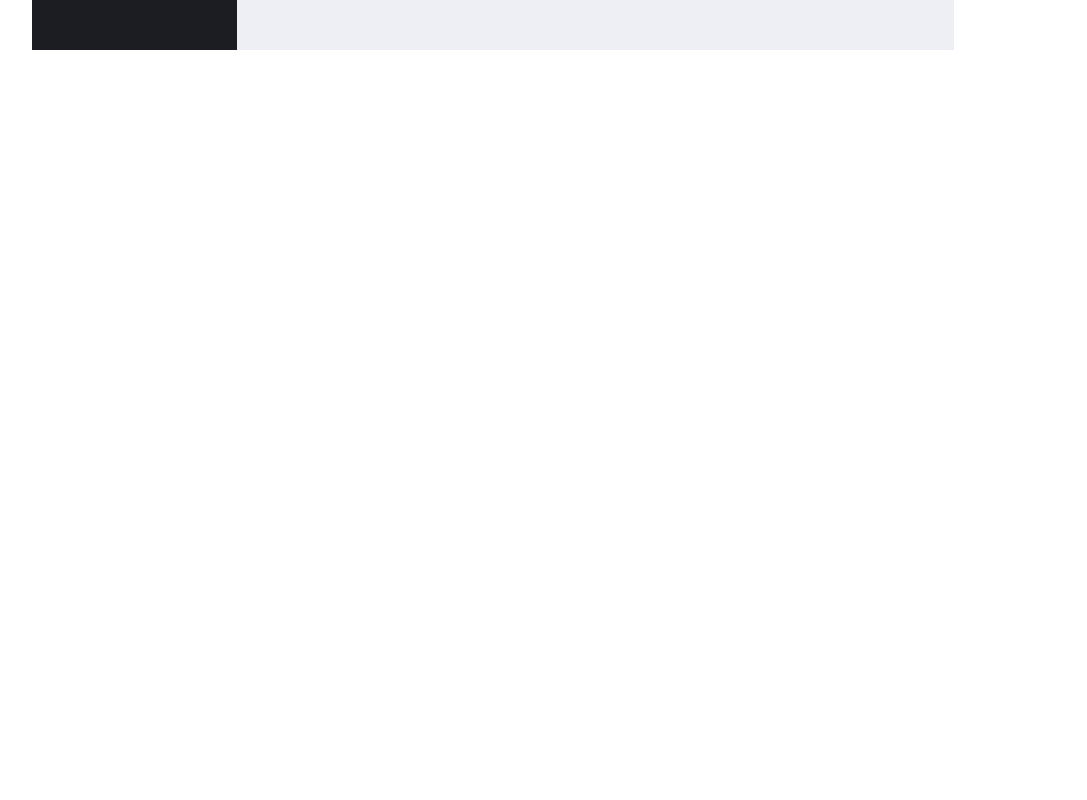
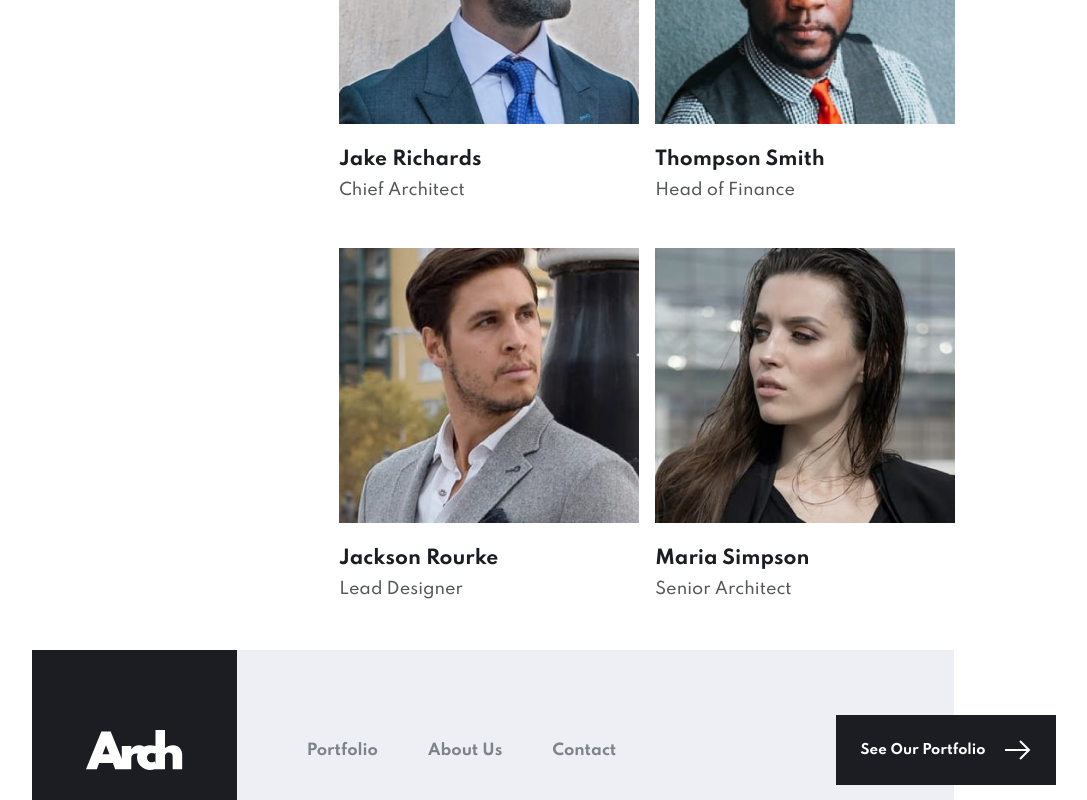
Before and after one commit to nejmimouhsine/arch-studio, a React (Create React App) app: page /about in a window 1280 px wide. Shown: the part 2000-2800 px from the top of the page, without its empty margins (96-1183 px from the left). Before the commit the page ends 2050 px from the top, so only its background shows below. Built offline with nearby package versions, Linux system fonts and the light colour scheme.

Commit message:
Redesign the query of some section and finish the leaders section with this finished the about us page done fully responsive

```diff
--- a/src/components/header/Header.js
+++ b/src/components/header/Header.js
@@ -1,6 +1,6 @@
 import React, { useState } from 'react';
 import './Header.scss';
-import { Link } from 'react-router-dom';
+import { Link, NavLink } from 'react-router-dom';
 
 import ArchLogo from '../../assets/logo.svg';
 import MenuToggle from '../../assets/icons/icon-hamburger.svg';
@@ -18,9 +18,9 @@
                 </div>
                 <nav className={toggle ? 'header_navigation active' : 'header_navigation' }>
                     <ul className='header_list'>
-                        <li><Link to='/portfolio' className='header_link'>Portfolio</Link></li>
-                        <li><Link to='/about' className='header_link'>About Us</Link></li>
-                        <li><Link to='/contact' className='header_link'>Contact</Link></li>
+                        <li><NavLink to='/portfolio' activeClassName='selected' className='header_link'>Portfolio</NavLink></li>
+                        <li><NavLink to='/about' activeClassName='selected' className='header_link'>About Us</NavLink></li>
+                        <li><NavLink to='/contact' activeClassName='selected' className='header_link'>Contact</NavLink></li>
                     </ul>
                 </nav>
                 <div className='header_toggle' onClick={handleToggle}>
--- a/src/components/header/Header.scss
+++ b/src/components/header/Header.scss
@@ -28,6 +28,22 @@
     }
 
     &_toggle { display: none; }
+}
+
+.selected {
+    color: #1B1D23;
+    position: relative;
+
+    &::after {
+        content: "";
+        position: absolute;
+        bottom: 0;
+        left: 50%;
+        transform: translateX(-50%);
+        height: 1px;
+        width: 25px;
+        background: #1B1D23;
+    }
 }
 
 @media only screen and (max-width: 750px) {
--- a/src/components/hero/Hero.scss
+++ b/src/components/hero/Hero.scss
@@ -87,6 +87,11 @@
 
 @media only screen and (max-width: 500px) {
     .hero {
-        height: 1400px;
+        height: 800px;
+        &_content {
+            padding-left: 0;
+            & h2 { display: none; }
+            & h3 { font-size: 35px; }
+        }
     }
 }
--- a/src/components/land/Land.scss
+++ b/src/components/land/Land.scss
@@ -51,3 +51,11 @@
         }
     }
 }
+
+@media only screen and (max-width: 500px) {
+    .land {
+        &_content {
+            & > * { max-width: 100%; }
+        }
+    }
+}
--- /dev/null
+++ b/src/components/leaders/Leaders.js
@@ -0,0 +1,40 @@
+import React from 'react';
+import './Leaders.scss';
+import { Link } from 'react-router-dom';
+import { LeadersData } from './LeadersData';
+
+import LinkedInIcon from '../../assets/icons/icon-linkedin.svg';
+import TwitterIcon from '../../assets/icons/icon-twitter.svg';
+
+const Leaders = () => {
+    return (
+        <section className='leaders'>
+            <div className='container leaders_container'>
+                <h2 className='leaders_title'>The Leaders</h2>
+                <div className='leaders_personas'>
+                    {LeadersData.map(leader => (
+                        <div className='leaders_persona' key={leader.id}>
+                            <div className='leaders_img'>
+                                <img src={leader.imgPersona} alt='Arch Studio Leaders' />
+                            </div>
+                            <div className='leaders_content'>
+                                <h3>{leader.name}</h3>
+                                <h4>{leader.job}</h4>
+                            </div>
+                            <div className='leaders_social'>
+                                <Link to={{ pathname: 'https://www.linkedin.com/' }} target='_blank'>
+                                    <img src={LinkedInIcon} alt='Arch Studio LinkedIn' />
+                                </Link>
+                                <Link to={{ pathname: 'https://www.twitter.com/' }} target='_blank'>
+                                    <img src={TwitterIcon} alt='Arch Studio Twitter' />
+                                </Link>
+                            </div>
+                        </div>
+                    ))}
+                </div>
+            </div>
+        </section>
+    )
+}
+
+export default Leaders;
--- /dev/null
+++ b/src/components/leaders/Leaders.scss
@@ -0,0 +1,100 @@
+.leaders {
+    height: 800px;
+    overflow: hidden;
+    &_container {
+        display: flex;
+    }
+
+    &_title {
+        color: #1B1D23;
+        width: 30%;
+    }
+
+    &_personas {
+        display: grid;
+        grid-template-columns: repeat(2, 1fr);
+        column-gap: 1rem;
+        -webkit-column-gap: 1rem;
+        row-gap: 3rem;
+    }
+
+    &_persona {
+        width: 300px;
+        cursor: pointer;
+        position: relative;
+
+        &:hover {
+            .leaders_img::after {
+                content: "";
+                display: block;
+                height: 98%;
+                width: 100%;
+                position: absolute;
+                top: 0;
+                left: 0;
+                background: rgba($color: #000, $alpha: .8);
+            }
+            .leaders_social { display: flex; }
+        }
+    }
+
+    &_img {
+        margin-bottom: 20px;
+        position: relative;
+
+        & img {
+            position: relative;
+            width: 100%;
+        }
+    }
+
+    &_content {
+        & h3 {
+            color: #1B1D23;
+            margin-bottom: 10px;
+        }
+
+        & h4 {
+            color: #54565A;
+            font-weight: 500;
+        }
+    }
+
+    &_social {
+        position: absolute;
+        top: 0;
+        left: 0;
+        width: 100%;
+        height: 80%;
+        display: none;
+        align-items: center;
+        justify-content: center;
+
+        & img { filter: invert(1); }
+        & a:first-of-type { margin-right: 20px; }
+    }
+}
+
+@media only screen and (max-width: 1000px) {
+    .leaders {
+        height: 900px;
+        &_container { flex-direction: column; }
+        &_title {
+            margin-bottom: 20px;
+            width: 100%;
+            font-size: 40px;
+            text-align: center;
+        }
+        &_persona { margin: 0 auto; }
+    }
+}
+
+@media only screen and (max-width: 700px) {
+    .leaders {
+        height: 1600px;
+        &_personas {
+            grid-template-columns: 1fr;
+            row-gap: 1rem;
+        }
+    }
+}
--- /dev/null
+++ b/src/components/leaders/LeadersData.js
@@ -0,0 +1,31 @@
+import AvatarJake from '../../assets/about/desktop/avatar-jake.jpg';
+import AvatarThompson from '../../assets/about/desktop/avatar-thompson.jpg';
+import AvatarJackson from '../../assets/about/desktop/avatar-jackson.jpg';
+import AvatarMaria from '../../assets/about/desktop/avatar-maria.jpg';
+
+export const LeadersData = [
+    {
+        id: 'leader-0',
+        name: 'Jake Richards',
+        job: 'Chief Architect',
+        imgPersona: AvatarJake,
+    },
+    {
+        id: 'leader-1',
+        name: 'Thompson Smith',
+        job: 'Head of Finance',
+        imgPersona: AvatarThompson,
+    },
+    {
+        id: 'leader-2',
+        name: 'Jackson Rourke',
+        job: 'Lead Designer',
+        imgPersona: AvatarJackson,
+    },
+    {
+        id: 'leader-3',
+        name: 'Maria Simpson',
+        job: 'Senior Architect',
+        imgPersona: AvatarMaria,
+    }
+]
--- a/src/pages/About.js
+++ b/src/pages/About.js
@@ -1,10 +1,12 @@
 import React, { Fragment } from 'react';
+
 import Hero from '../components/hero/Hero';
+import Land from '../components/land/Land';
+import Leaders from '../components/leaders/Leaders';
 
 import AboutHero from '../assets/about/desktop/image-hero.jpg';
 import AboutHeroTablet from '../assets/about/tablet/image-hero.jpg';
 import AboutHeroMobile from '../assets/about/mobile/image-hero.jpg';
-import Land from '../components/land/Land';
 
 const About = () => {
     return (
@@ -18,6 +20,7 @@
                 description='Our small team of world-class professionals will work with you every step of the way. Strong relationships are at the core of everything we do. This extends to the relationship our projects have with their surroundings.'
             />
             <Land />
+            <Leaders />
         </Fragment>
     )
 }
```
Also changed, not shown: 1 other file (tests, documents, lock files or other folders).
